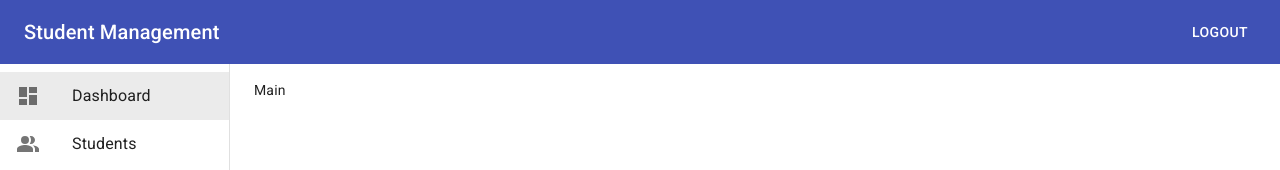
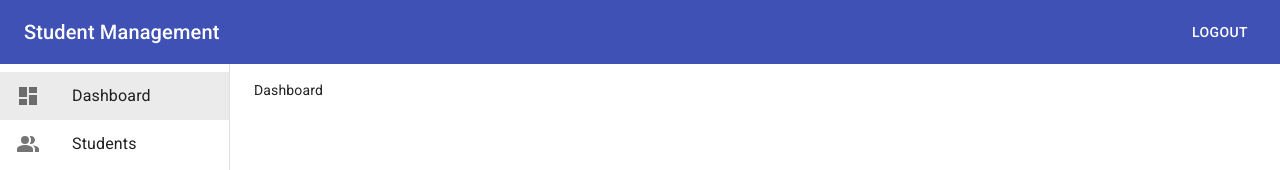
Before and after one commit to mahhung12/ReduxSaga, a React (Create React App) app: page /admin/dashboard in a window 1280 px wide. Shown: the top 170 px of the page. Built offline with nearby package versions, Linux system fonts and the light colour scheme; sample sign-in values are in the browser's storage.

Commit message:
Active Menu

```diff
--- a/src/components/Layout/Admin.tsx
+++ b/src/components/Layout/Admin.tsx
@@ -1,6 +1,9 @@
 import { Box, makeStyles } from "@material-ui/core";
 import { Header, Sidebar } from "components/Common";
+import DashboardFeature from "features/dashboard";
+import StudentFeature from "features/student";
 import * as React from "react";
+import { Switch, Route } from "react-router-dom";
 
 const useStyles = makeStyles((theme) => ({
   root: {
@@ -37,7 +40,16 @@ export function AdminLayout() {
       <Box className={classes.sidebar}>
         <Sidebar />
       </Box>
-      <Box className={classes.main}>Main</Box>
+      <Box className={classes.main}>
+        <Switch>
+          <Route path="/admin/dashboard">
+            <DashboardFeature />
+          </Route>
+          <Route path="/admin/students">
+            <StudentFeature />
+          </Route>
+        </Switch>
+      </Box>
     </Box>
   );
 }
--- a/src/features/auth/authSaga.ts
+++ b/src/features/auth/authSaga.ts
@@ -16,7 +16,7 @@ function* handleLogin(payload: LoginPayload) {
     );
 
     // redirect to admin page
-    yield put(push("/admin"));
+    yield put(push("/admin/dashboard"));
   } catch (error) {
     yield put(authActions.loginFailed(error.message));
   }
--- /dev/null
+++ b/src/features/dashboard/index.tsx
@@ -0,0 +1,5 @@
+import * as React from "react";
+
+export default function DashboardFeature() {
+  return <div>Dashboard</div>;
+}
--- /dev/null
+++ b/src/features/student/index.tsx
@@ -0,0 +1,5 @@
+import * as React from "react";
+
+export default function StudenFeature() {
+  return <div>Student</div>;
+}
```
